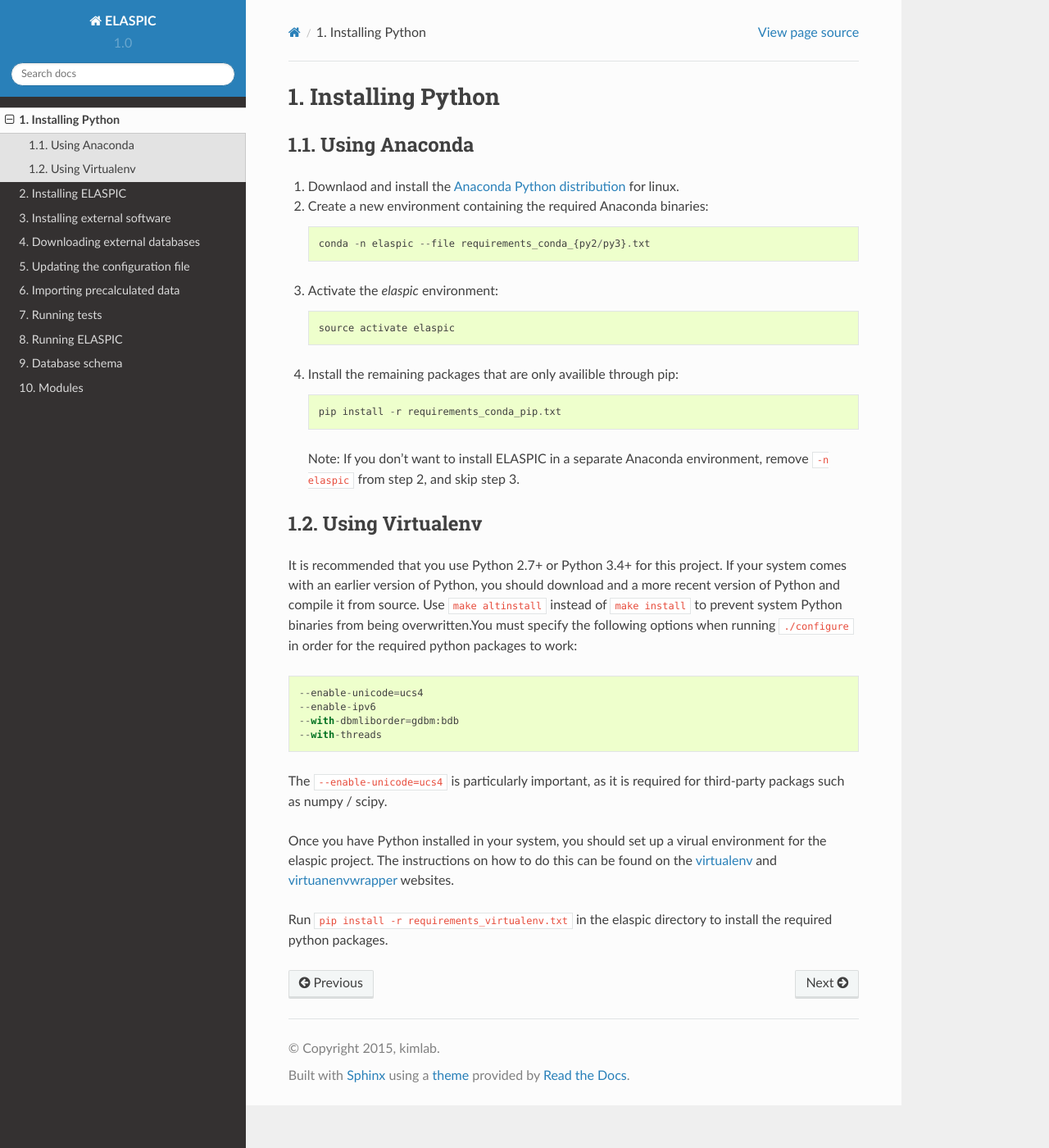
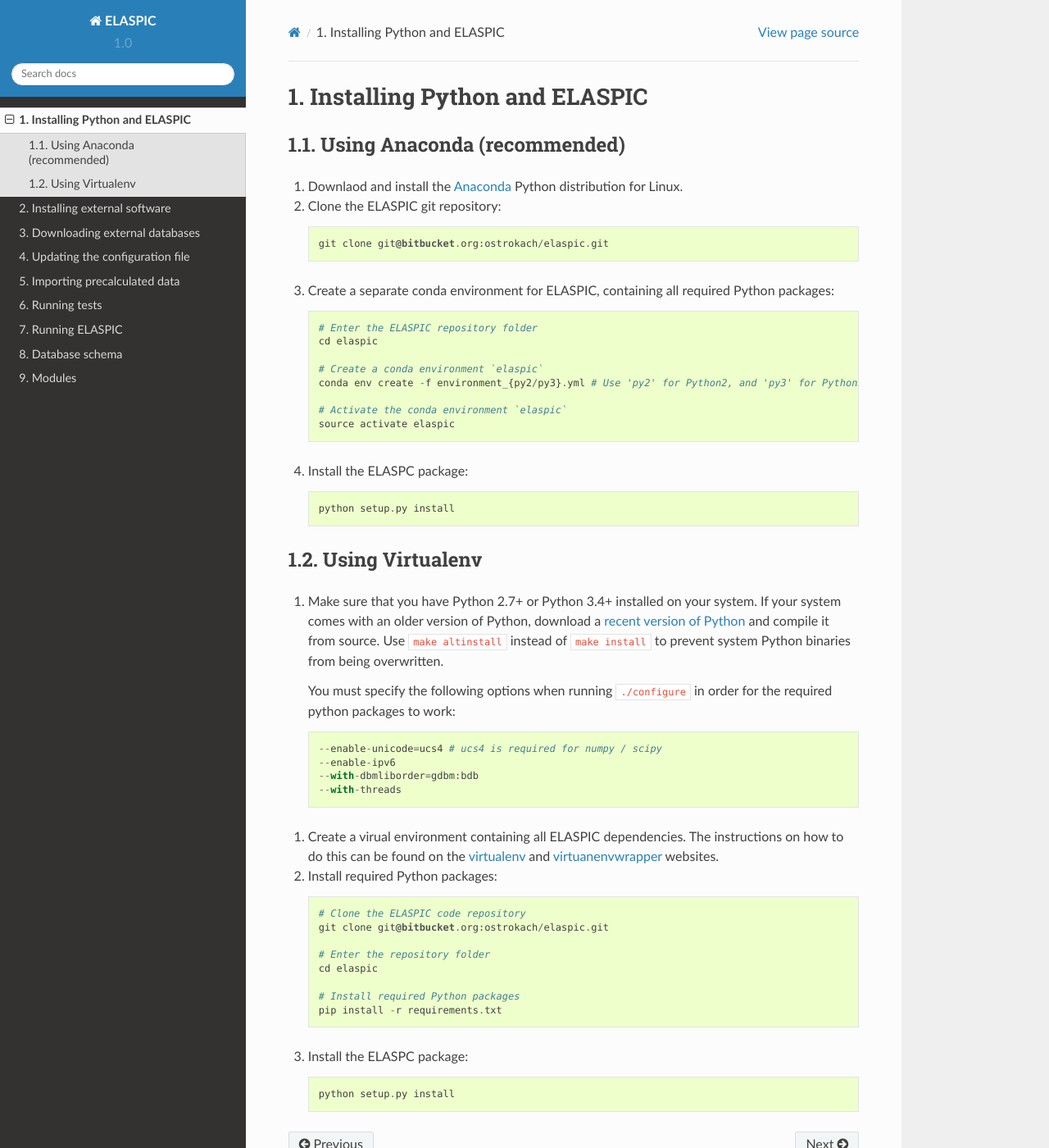
Before and after one commit to elaspic/elaspic, a Sphinx documentation site: the page built from docs/install_python.rst, in a window 1280 px wide and 1400 px high. Shown: the whole window at 82% size. Built offline with Sphinx 7.4.7 and the Read the Docs theme 2.0.0, drawn with Linux system fonts in a browser that asks for light colours.

Commit message:
Changed the documentation
Former-commit-id: e921dc5405b3ece84b032bb76c52a8a4ca44db5a

```diff
--- a/docs/install_externals.rst
+++ b/docs/install_externals.rst
@@ -11,16 +11,16 @@
 
     # TCOFFEE
     export DIR_4_Tcoffee=$HOME/tcoffee
+    export PATH=$DIR_4_Tcoffee/bin:$PATH
     export MAFFT_BINARIES=$DIR_4_Tcoffee/plugins/linux/
+    export PERL5LIB=$DIR_4_Tcoffee/perl:$PERL5LIB
     export CACHE_4_Tcoffee=$HOME/.t_coffee/cache/
     export TMP_4_Tcoffee=$DIR_4_Tcoffee/tmp/
     export LOCKDIR_4_Tcoffee=$DIR_4_Tcoffee/lck/
-    export PERL5LIB=$DIR_4_Tcoffee/perl:$PERL5LIB
     export EMAIL_4_Tcoffee=tcoffee.msa@gmail.com # your email goes here
-    export PATH=$DIR_4_Tcoffee/bin:$PATH
 
     # MODELLER
-    export PATH=$HOME/modeller9.14/bin/mod9.14:$PATH
+    export PATH=$HOME/modeller9.14/bin:$PATH
     export LD_LIBRARY_PATH=$HOME/modeller9.14/lib/x86_64-intel8:$LD_LIBRARY_PATH
     # For Python 2.7+:
     # export PYTHONPATH=$HOME/modeller9.14/modlib:\
--- a/docs/install_python.rst
+++ b/docs/install_python.rst
@@ -1,51 +1,70 @@
 .. _install_python:
 
-Installing Python
-=================
+Installing Python and ELASPIC
+=============================
 
-Using Anaconda
---------------
+Using Anaconda (recommended)
+----------------------------
 
-1. Downlaod and install the `Anaconda Python distribution <http://continuum.io/downloads>`_ for linux.
+#. Downlaod and install the `Anaconda`_ Python distribution for Linux.
 
-2. Create a new environment containing the required Anaconda binaries::
+#. Clone the ELASPIC git repository::
 
-    conda -n elaspic --file requirements_conda_{py2/py3}.txt
+    git clone git@bitbucket.org:ostrokach/elaspic.git
 
-3. Activate the `elaspic` environment::
+#. Create a separate conda environment for ELASPIC, containing all required Python packages::
 
+    # Enter the ELASPIC repository folder
+    cd elaspic
+
+    # Create a conda environment `elaspic`
+    conda env create -f environment_{py2/py3}.yml # Use 'py2' for Python2, and 'py3' for Python3
+
+    # Activate the conda environment `elaspic`
     source activate elaspic
 
-4. Install the remaining packages that are only availible through pip::
+#. Install the ELASPC package::
 
-    pip install -r requirements_conda_pip.txt
+    python setup.py install
 
-   Note: If you don't want to install ELASPIC in a separate Anaconda environment,
-   remove ``-n elaspic`` from step 2, and skip step 3.
+
+.. _Conda: http://conda.pydata.org/
+.. _Anaconda: https://store.continuum.io/cshop/anaconda/
+.. _Miniconda: http://conda.pydata.org/miniconda.html
 
 
 Using Virtualenv
 -----------------
 
-It is recommended that you use Python 2.7+ or Python 3.4+ for this project. If your system comes
-with an earlier version of Python, you should download and a more recent version of Python and
-compile it from source. Use ``make altinstall`` instead of ``make install`` to prevent system
-Python binaries from being overwritten.You must specify the following options when running
-``./configure`` in order for the required python packages to work::
+#. Make sure that you have Python 2.7+ or Python 3.4+ installed on your system. If your system comes with an older version of Python, download a `recent version of Python`_ and compile it from source. Use ``make altinstall`` instead of ``make install`` to prevent system Python binaries from being overwritten.
 
-    --enable-unicode=ucs4
+   You must specify the following options when running ``./configure`` in order for the required python packages to work::
+
+    --enable-unicode=ucs4 # ucs4 is required for numpy / scipy
     --enable-ipv6
     --with-dbmliborder=gdbm:bdb
     --with-threads
 
-The ``--enable-unicode=ucs4`` is particularly important, as it is required for third-party packags
-such as numpy / scipy.
+.. _recent version of Python: https://www.python.org/downloads/
 
-Once you have Python installed in your system, you should set up a virual environment for the elaspic project.
-The instructions on how to do this can be found on the `virtualenv`_ and `virtuanenvwrapper`_ websites.
+#. Create a virual environment containing all ELASPIC dependencies. The instructions on how to do this can be found on the `virtualenv`_ and `virtuanenvwrapper`_ websites.
 
-Run ``pip install -r requirements_virtualenv.txt`` in the elaspic directory to install
-the required python packages.
+
+#. Install required Python packages::
+
+    # Clone the ELASPIC code repository
+    git clone git@bitbucket.org:ostrokach/elaspic.git
+
+    # Enter the repository folder
+    cd elaspic
+
+    # Install required Python packages
+    pip install -r requirements.txt
+
+
+#. Install the ELASPC package::
+
+    python setup.py install
 
 
 .. _virtualenv: http://virtualenv.readthedocs.org/en/latest/
--- a/requirements_conda_pip.txt
+++ b/requirements_conda_pip.txt
@@ -1,4 +1 @@
-fastcache==1.0.2
-biopython==1.65
 mysqlclient==1.3.6
-psycopg2==2.6
--- a/requirements_conda_py2.txt
+++ b/requirements_conda_py2.txt
@@ -26,8 +26,11 @@
 six=1.9.0=py27_0
 sphinx=1.3.1=py27_0
 sqlalchemy=0.9.9=py27_0
-sqlite=3.8.4.1=0
+sqlite=3.8.4.1=1
 system=5.8=1
 tk=8.5.18=0
 xz=5.0.5=0
 zlib=1.2.8=0
+biopython=1.65=np19py27_0
+psycopg2=2.6=py27_0
+fastcache=1.0.2=py27_0
--- a/requirements_conda_py3.txt
+++ b/requirements_conda_py3.txt
@@ -26,8 +26,12 @@
 six=1.9.0=py34_0
 sphinx=1.3.1=py34_0
 sqlalchemy=0.9.9=py34_0
-sqlite=3.8.4.1=0
+sqlite=3.8.4.1=1
 system=5.8=1
 tk=8.5.18=0
 xz=5.0.5=0
 zlib=1.2.8=0
+
+biopython=1.65=np19py34_0
+psycopg2=2.6=py34_0
+fastcache=1.0.2=py34_0
```
Also changed, not shown: docs/index.rst (+7 -15 lines), docs/install_elaspic.rst (deleted, +0 -12 lines), setup.py (+16 -0 lines).
